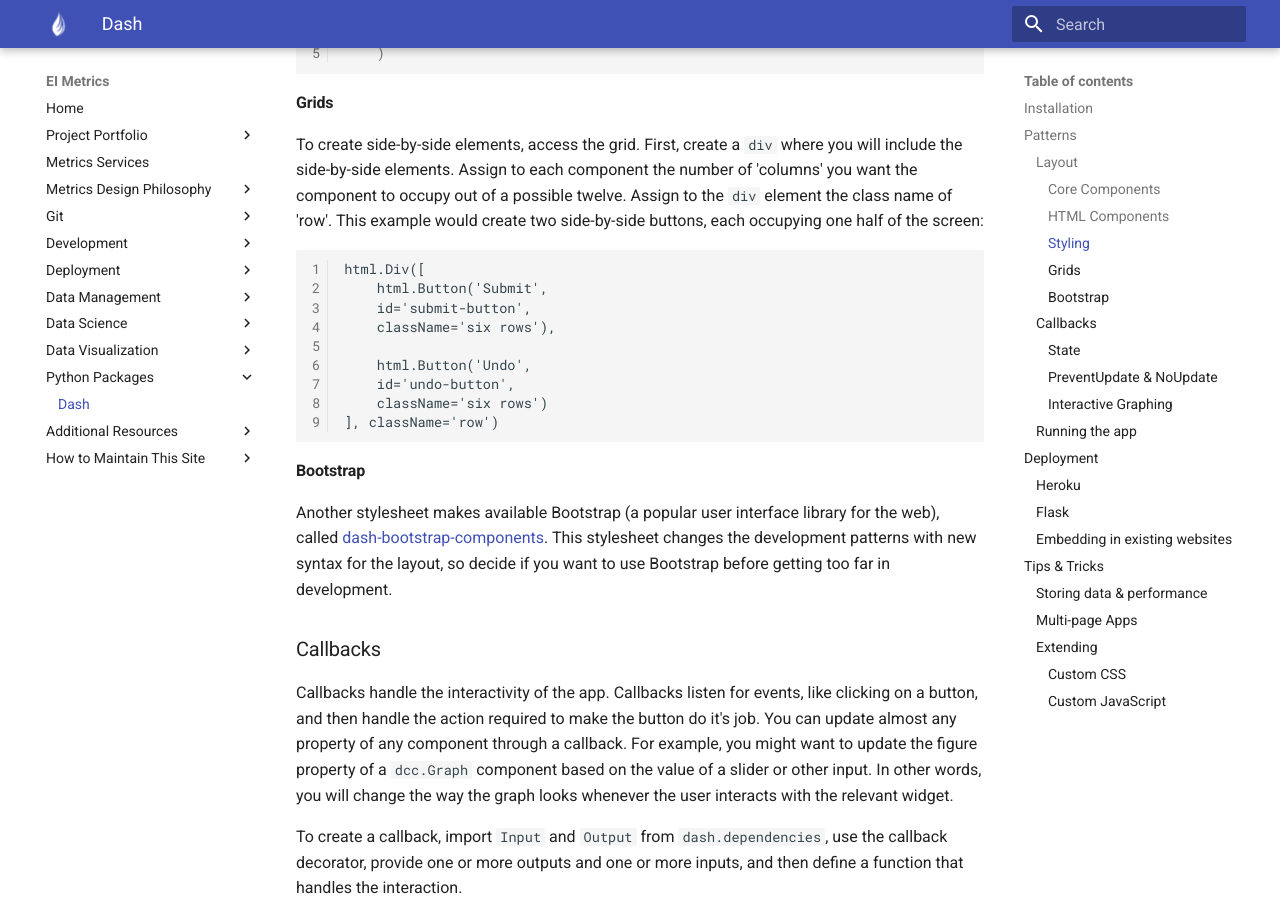
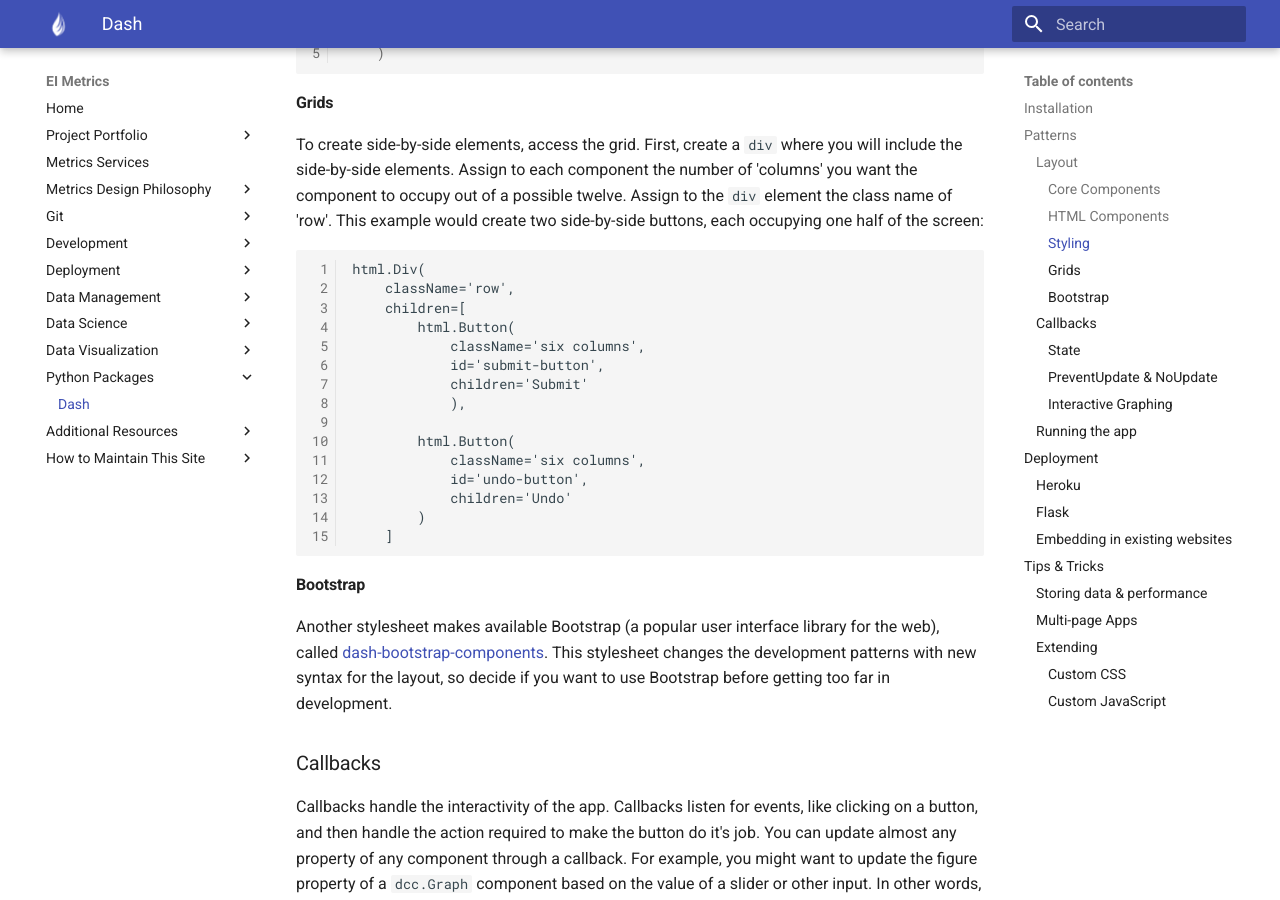
Before and after one commit to eriktuck/ei-dev, an MkDocs documentation site: the page built from docs/python-packages/dash.md, in a window 1280 px wide and 900 px high, scrolled down 2611 px. Built offline with MkDocs 1.6.1 and Material for MkDocs 9.7.7, drawn with Linux system fonts in a browser that asks for light colours.

Commit message:
update dash

````diff
--- a/docs/python-packages/dash.md
+++ b/docs/python-packages/dash.md
@@ -84,15 +84,21 @@
 To create side-by-side elements, access the grid. First, create a `div` where you will include the side-by-side elements. Assign to each component the number of 'columns' you want the component to occupy out of a possible twelve. Assign to the `div` element the class name of 'row'. This example would create two side-by-side buttons, each occupying one half of the screen:
 
 ```
-html.Div([
-    html.Button('Submit',
-    id='submit-button',
-    className='six rows'),
+html.Div(
+	className='row',
+	children=[
+        html.Button(
+        	className='six columns',
+        	id='submit-button',
+        	children='Submit'
+        	),
 
-    html.Button('Undo',
-    id='undo-button',
-    className='six rows')
-], className='row')
+        html.Button(
+        	className='six columns',
+        	id='undo-button',
+        	children='Undo'
+        )
+    ]
 ```
 
 #### Bootstrap
````
